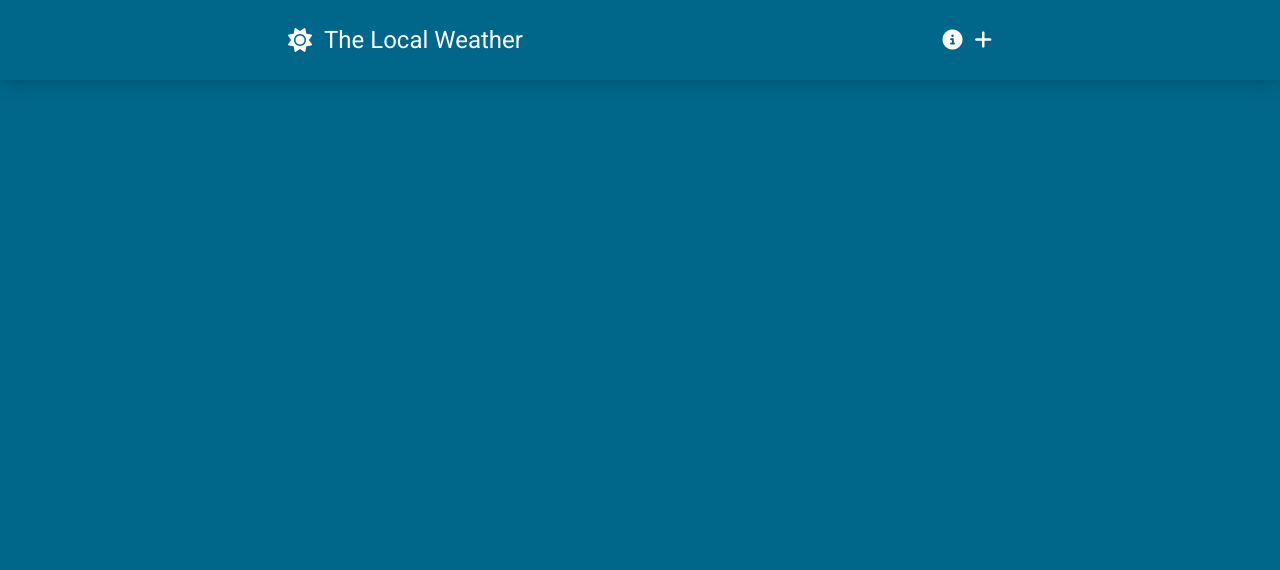
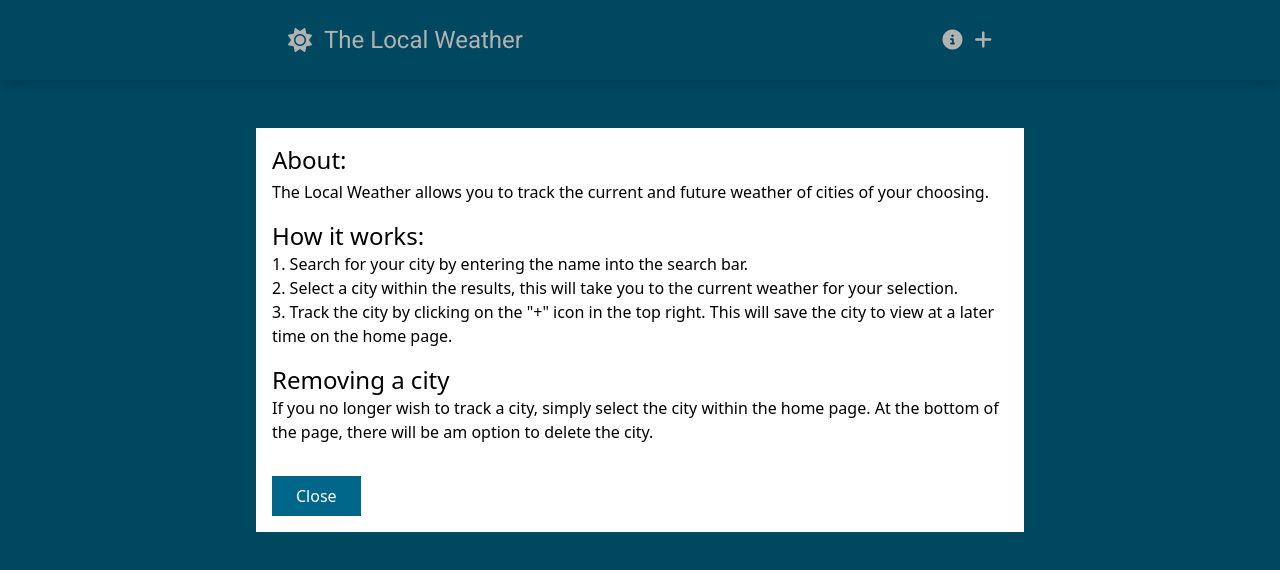
Before and after one commit to CyberShriver/weather_app_with_vue_and_tailwind_css, a Vue app: page / in a window 1280 px wide. Both pictures are taken after a click on the icon 952 px from the left and 40 px from the top of the page. Shown: the top 570 px of the page. Built offline with nearby package versions, Linux system fonts and the light colour scheme.

Commit message:
connect modal to navbar to be opened

```diff
--- a/src/components/navbar.vue
+++ b/src/components/navbar.vue
@@ -1,24 +1,85 @@
 <template>
-    <header class=" bg-weather-primary shadow-lg sticky top-0">
-
-        <nav class="container flex flex-col text-white items-center gap-4 py-6 sm:flex-row ">
-            <RouterLink :to="{name:'Home'}">
-                <div class="flex  items-center gap-3">
+  <header class="bg-weather-primary shadow-lg sticky top-0">
+    <nav
+      class="
+        container
+        flex flex-col
+        text-white
+        items-center
+        gap-4
+        py-6
+        sm:flex-row
+      "
+    >
+      <RouterLink :to="{ name: 'Home' }">
+        <div class="flex items-center gap-3">
           <i class="fa-solid fa-sun text-2xl"></i>
           <div class="text-2xl">The Local Weather</div>
         </div>
       </RouterLink>
 
       <div class="flex items-center flex-1 justify-end gap-3">
-                <i class="fa-solid fa-circle-info text-xl hover:text-weather-secondary duration-150 cursor-pointer"></i>
-                <i class="fa-solid fa-plus text-xl hover:text-weather-secondary duration-150 cursor-pointer"></i>
+        <i
+          class="
+            fa-solid fa-circle-info
+            text-xl
+            hover:text-weather-secondary
+            duration-150
+            cursor-pointer
+          "
+          @click="toggleModal"
+        ></i>
+        <i
+          class="
+            fa-solid fa-plus
+            text-xl
+            hover:text-weather-secondary
+            duration-150
+            cursor-pointer
+          "
+        ></i>
       </div>
 
+      <GlobalModal :modalActive="modalActive" @close-modal="toggleModal">
+        <div class="text-black">
+          <h1 class="text-2xl mb-1">About:</h1>
+          <p class="mb-4">
+            The Local Weather allows you to track the current and future weather
+            of cities of your choosing.
+          </p>
+          <h2 class="text-2xl">How it works:</h2>
+          <ol class="list-decimal list-inside mb-4">
+            <li>
+              Search for your city by entering the name into the search bar.
+            </li>
+            <li>
+              Select a city within the results, this will take you to the
+              current weather for your selection.
+            </li>
+            <li>
+              Track the city by clicking on the "+" icon in the top right. This
+              will save the city to view at a later time on the home page.
+            </li>
+          </ol>
+
+          <h2 class="text-2xl">Removing a city</h2>
+          <p>
+            If you no longer wish to track a city, simply select the city within
+            the home page. At the bottom of the page, there will be am option to
+            delete the city.
+          </p>
+        </div>
+      </GlobalModal>
     </nav>
-
   </header>
 </template>
 
 <script setup>
+import { ref } from "@vue/reactivity";
+import GlobalModal from "./GlobalModal.vue";
 
+const modalActive = ref(null);
+const toggleModal = () => {
+  modalActive.value = !modalActive.value;
+};
 </script>
```
Lines whose indentation alone changed are shown as unchanged.
